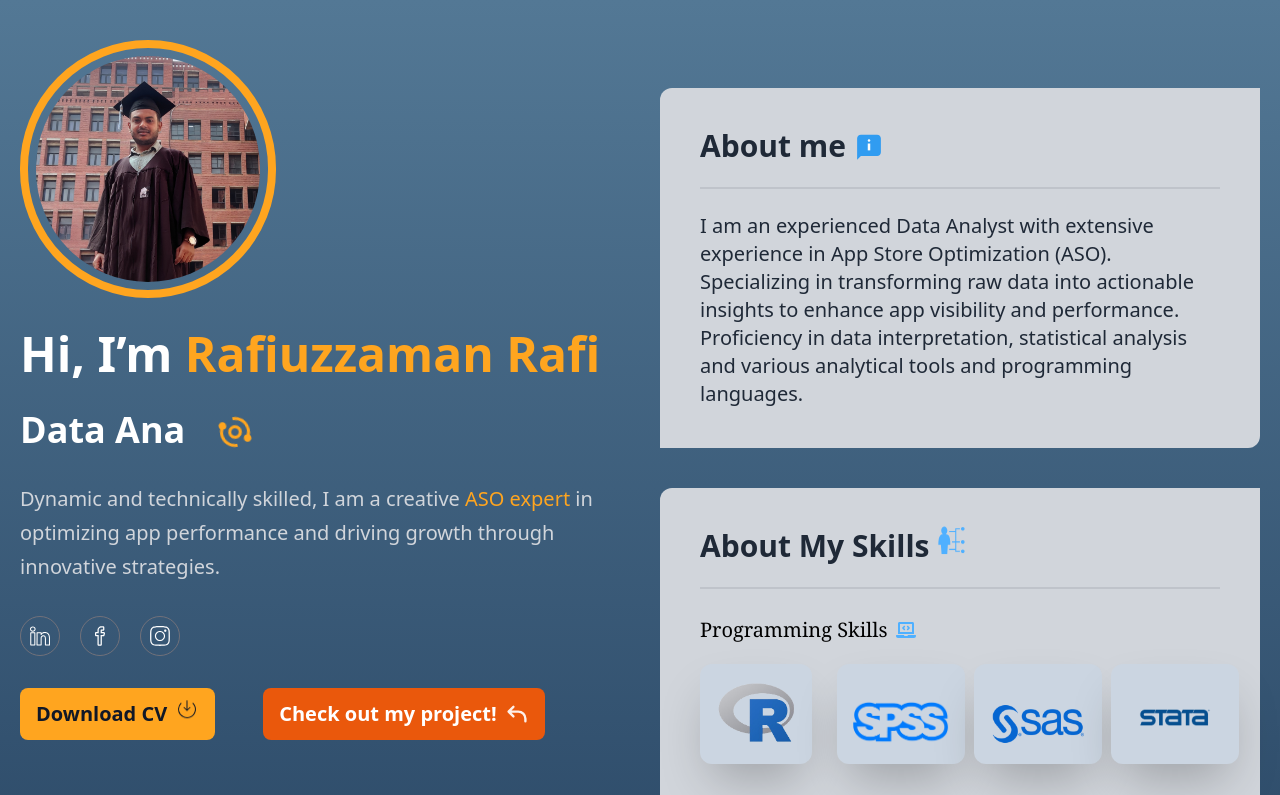
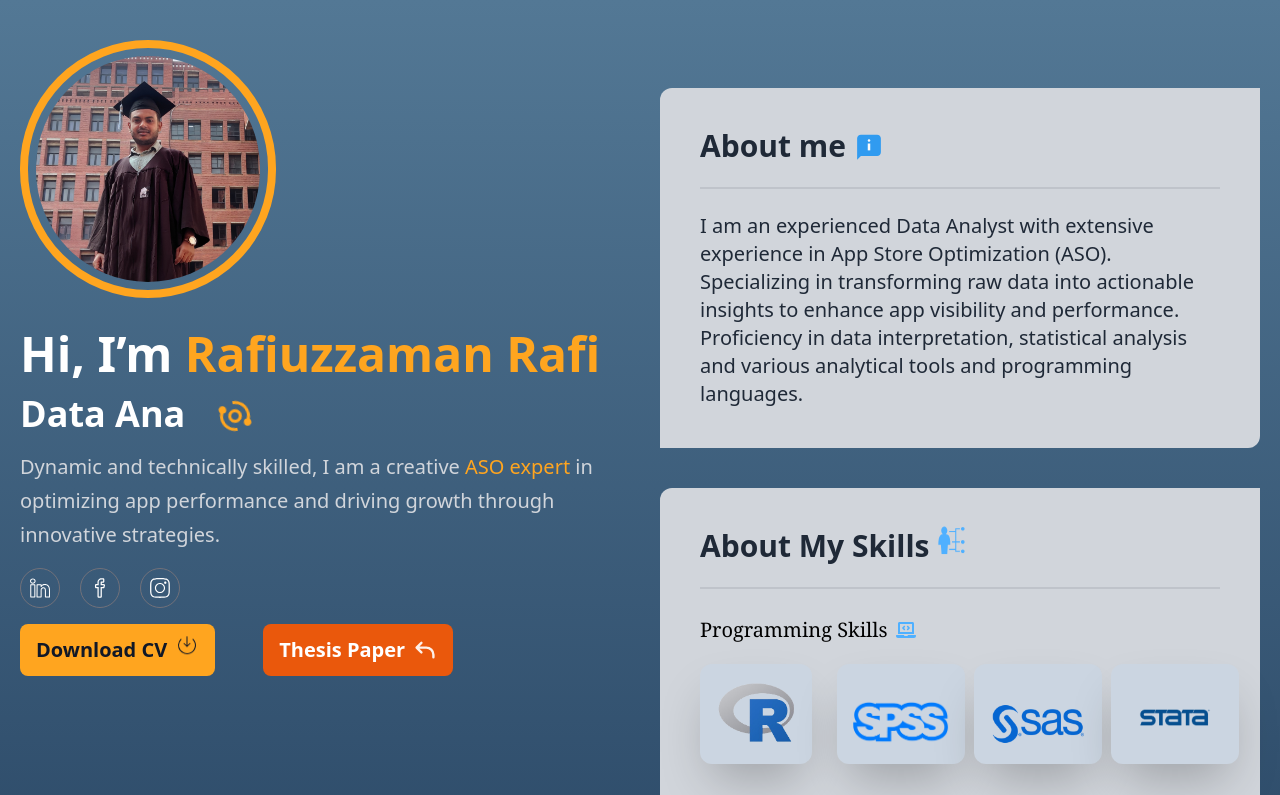
Before and after one commit to Mehebul02/Rafiuzzaman-Rafi, a React (Vite) app: page / in a window 1280 px wide. Shown: the top 795 px of the page. Built offline with nearby package versions, Linux system fonts and the light colour scheme.

Commit message:
Softwaize added

```diff
--- a/src/components/left-section/LeftPart.jsx
+++ b/src/components/left-section/LeftPart.jsx
@@ -8,16 +8,22 @@ import SocialLInks from "../../shared/SocialLink";
 import { FaLinkedin } from "react-icons/fa";
 
 const LeftPart = () => {
-
+  // const fileId = 'https://drive.google.com/file/d/1c0YFDcXsevIWY8FhylWm2FZYUxpobd3I/view';
+  // const downloadLink = `https://drive.google.com/uc?export=download&id=${fileId}`;
+  const handleButtonClick = () => {
+    // Replace this URL with your Google Drive link
+    const driveLink = 'https://drive.google.com/file/d/1c0YFDcXsevIWY8FhylWm2FZYUxpobd3I/view';
+    window.open(driveLink, '_blank');
+  };
   return (
-    <div className="mt-10 static">
+    <div className="mt-10 ">
       <img
         src={personalImg}
         alt="personalImg"
         className="w-64 rounded-full border-[8px] border-[#ffa51f] text-blue-500 font-bold py-2 px-2  animate-borderColorChange"
       />
       {/* name title  */}
-      <div className="space-y-8">
+      <div className="space-y-4">
         <h1 className="text-5xl text-white font-poppins font-semibold mt-8">
           Hi, I’m{" "}
           <span className="text-[#ffa51f] font-montserrat">
@@ -28,18 +34,22 @@ const LeftPart = () => {
          <TypeAnimations/>
           <BiAnalyse className="animate-spin text-[#ffa51f] font-semibold" />{" "}
         </h1>
-        <p className="text-xl text-gray-300 font-montserrat w-[100%] font-normal leading-[34px] ">
+        <p className="text-xl   text-gray-300 font-montserrat w-[100%] font-normal leading-[34px] ">
 
           Dynamic and technically skilled, I am a creative <span className="text-[#ffa51f]">ASO expert</span>  in optimizing app performance and driving
           growth through innovative strategies.
         </p>
         {/* social link  */}
-        <SocialLInks/>
+       <div className="mx-auto">
+       <SocialLInks/>
+       </div>
 
        {/* button  */}
-       <div className="flex items-center gap-12">
+       <div className="flex flex-col lg:flex-row items-center gap-12">
         <CustomButton text='Download CV'/>
-        <button className="hover:bg-[#ffa51f] px-4 py-3 text-center text-xl font-montserrat font-semibold hover:text-gray-900 rounded-[8px] flex items-center gap-2 bg-orange-600 duration-300 text-white">Check out my project!  <HiReply   className="text-2xl animate-pulse"></HiReply> </button>
+
+        <button onClick={handleButtonClick}  className="hover:bg-[#ffa51f] px-4 py-3 text-center text-xl font-montserrat font-semibold hover:text-gray-900 rounded-[8px] flex items-center gap-2 bg-orange-600 duration-300 text-white">Thesis Paper  <HiReply   className="text-2xl animate-pulse"></HiReply> </button>
+
        </div>
       </div>
     </div>
--- a/src/components/right-section/Contact.jsx
+++ b/src/components/right-section/Contact.jsx
@@ -80,7 +80,7 @@ const Contact = () => {
             ></textarea>
           </label>
           <div className="mt-6 ">
-            <button className="flex mx-auto justify-center items-center gap-3 text-xl text-white bg-[#ffa41c] hover:bg-gradient-to-r from-red-500 to-neutral-500 shadow-lg   font-montserrat font-bold py-2 px-4 rounded transition duration-300 transform hover:-translate-y-1">
+            <button className="flex mx-auto justify-center items-center gap-3 text-xl text-white bg-[#ffa41c]    shadow-lg   font-montserrat font-bold py-2 px-4 rounded transition duration-300 transform hover:-translate-y-1">
               Send Message
             </button>
           </div>
--- a/src/shared/SocialLink.jsx
+++ b/src/shared/SocialLink.jsx
@@ -13,7 +13,7 @@ const socialAccounts = [
 
   {
     title: "linkedin",
-    link: "https://www.linkedin.com/in/rafiuzzaman/overlay/contact-info/",
+    link: "https://www.linkedin.com/in/rafiuzzaman/",
     icon: <SlSocialLinkedin />,
     delay: 0.9,
   },
@@ -42,7 +42,7 @@ const SocialLInks = ({ className }) => {
           href={item?.link}
           target="blank"
         >
-          <span className="w-10 h-10 text-xl text-white border-[1px] inline-flex items-center justify-center rounded-full border-zinc-500 hover:border-designColor text-lightText hover:text-designColor duration-200 hover:bg-black">
+          <span className="w-10 h-10 text-xl text-white border-[1px] inline-flex items-center  justify-center rounded-full border-zinc-500 hover:border-designColor text-lightText hover:text-designColor duration-200 hover:bg-black">
             {item?.icon}
           </span>
         </motion.a>
```
